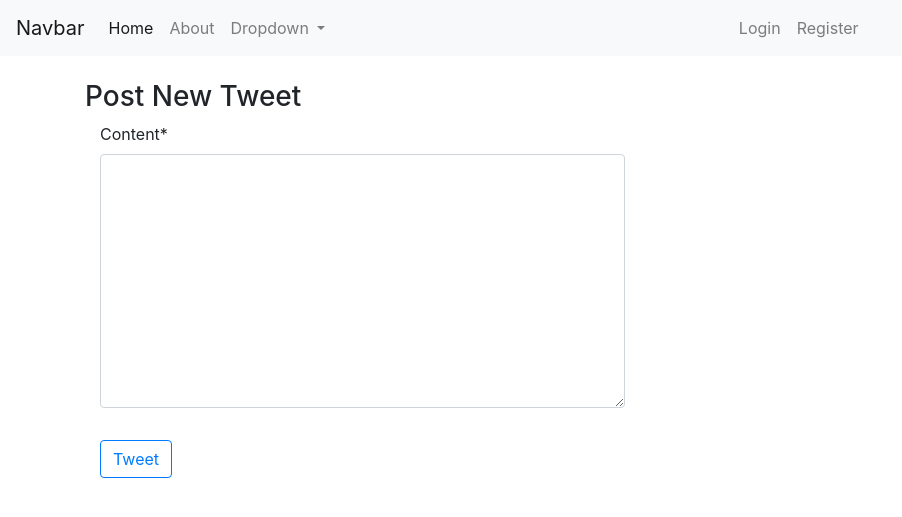
After one commit to soitkarshubham/Mytwitter, a Django app: template twitter/templates/blog/tweet_new.html in a window 1280 px wide. The commit adds this page. Shown: the top 517 px of the page, without its empty margins (0-902 px from the left). Run offline with Django 3.2, Linux system fonts and the light colour scheme; the template is opened without the code that fills it: values that come from a table or form of the project are taken from there, others are empty; some libraries are stand-ins or nearby versions.

Commit message:
Added Tweet model

```diff
--- /dev/null
+++ b/twitter/blog/forms.py
@@ -0,0 +1,8 @@
+from django import forms
+from .models import Tweet
+
+class TweetForm(forms.ModelForm):
+
+    class Meta:
+        model = Tweet
+        fields = ['content']
--- a/twitter/blog/models.py
+++ b/twitter/blog/models.py
@@ -3,11 +3,15 @@ from django.utils import timezone
 from django.contrib.auth.models import User
 
 
-class Post(models.Model):
-    author = models.ForeignKey(User, on_delete = models.CASCADE)
+class Tweet(models.Model):
+    author = models.ForeignKey(User, on_delete=models.PROTECT)
     content = models.TextField(max_length = 1000)
     date_posted = models.DateTimeField(default = timezone.now)
-    likes = models.IntegerField(default = 0)
+    date_updated = models.DateTimeField(default = timezone.now)
+
+    class Meta:
+        ordering = ['-date_posted']
+
 
     def __str__(self):
         return self.content[:5]
--- a/twitter/blog/urls.py
+++ b/twitter/blog/urls.py
@@ -3,4 +3,6 @@ from .import views
 
 urlpatterns = [
     path('home/',views.homeview, name = 'home'),
+    path('tweets/',views.tweet_list, name = 'tweets'),
+    path('new-tweet/',views.tweet_new, name = 'new-tweet'),
 ]
--- /dev/null
+++ b/twitter/templates/blog/tweet_new.html
@@ -0,0 +1,25 @@
+{% extends 'index.html' %}
+{% load crispy_forms_tags %}
+{% block title %}
+    <title>New Tweet</title>
+{% endblock %}
+{% block content %}
+<div class="container">
+    <h3 class="white-important">
+       Post New Tweet
+    </h3>
+    <form class="col-6 no-padding" method="post" enctype="multipart/form-data">
+        {% csrf_token %}
+        <fieldset class="form-group">
+            {{ form | crispy }}
+        </fieldset>
+        <div class="form-group">
+            <button class="btn btn-outline-primary" type="submit">Tweet</button>
+        </div>
+    </form>
+    <!-- {% if img_obj %}
+  <h3>Succesfully uploaded : {{img_obj.title}}</h3>
+  <img src="{{ img_obj.image.url}}" alt="connect" style="max-height:300px">
+{% endif %}
+</div> -->
+{% endblock %}
--- a/twitter/templates/index.html
+++ b/twitter/templates/index.html
@@ -41,7 +41,7 @@
           <ul class="navbar-nav mr-auto">
               {% if user.is_authenticated %}
               <li class="nav-item">
-                <a class="nav-link" href="#">Create a Tweet</a>
+                <a class="nav-link" href="{% url 'new-tweet' %}">Create a Tweet</a>
               </li>
               <li class="nav-item">
                   <a class="nav-link" href="#">Settings</a>
--- a/twitter/users/views.py
+++ b/twitter/users/views.py
@@ -37,7 +37,6 @@ def profile_update(request):
     if request.method == 'POST':
         pform = ProfileUpdateForm(request.POST, request.FILES, instance = request.user.profile)
         if pform.is_valid():
-            print('555555555555')
             pform.save()
             # try:
             #     profile =Profile.objects.create(user=request.user)    We can use this to create profile instance but instead use signals
```
Also changed, not shown: twitter/blog/views.py (+22 -8 lines), twitter/templates/blog/tweet_list.html (added, +20 -0 lines), twitter/blog/migrations/0002_auto_20220616_1901.py (added), twitter/media/images/Screenshot_65.png (added), twitter/media/images/Shubham_Soitkar_IlX3Svz.jpg (added).
